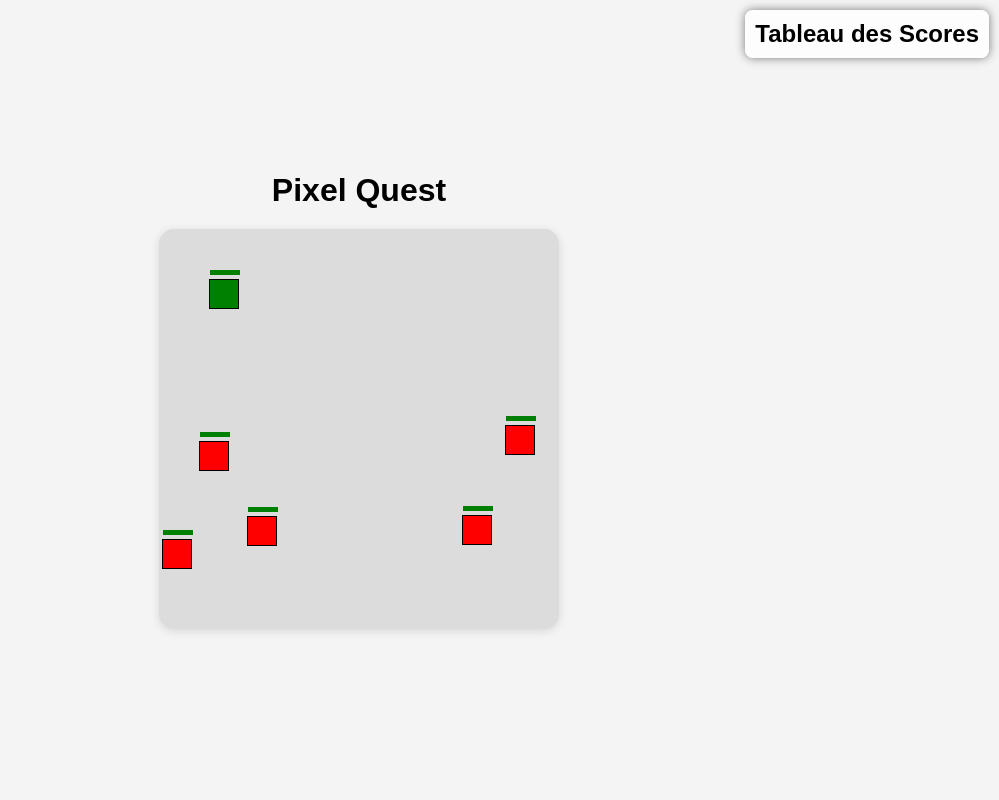
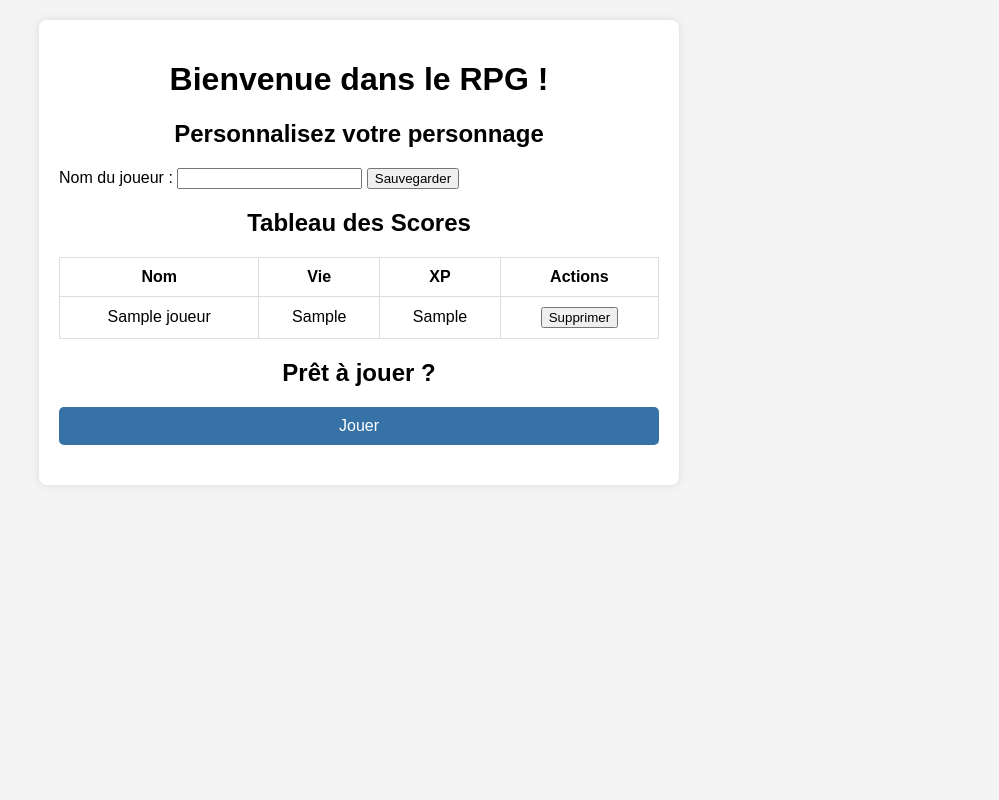
Before and after one commit to devilghostg/Pixel-Quest, a PHP site: page / in a window 1280 px wide. Shown: the whole page, without its empty margins (281-1280 px from the left). Run offline with PHP 8.4, Linux system fonts and the light colour scheme; tables that the repository leaves empty or names only in its code hold one stand-in row (values such as "Sample post").

Commit message:
installation de suppression et accueil

```diff
--- a/db.php
+++ b/db.php
@@ -8,14 +8,14 @@ $conn = new PDO("mysql:host=$host;dbname=$dbname", $username, $password);
 
 if ($_SERVER['REQUEST_METHOD'] == 'POST') {
     $nom = $_POST['nom'];
-    $tempsDeSurvie = $_POST['temps']; // Récupération du temps de survie
+    $tempsDeSurvie = $_POST['temps'];
 
     // Préparation de la requête d'insertion
     $stmt = $conn->prepare("INSERT INTO joueurs (nom, niveau, vie, xp, inventaire, temps_de_survie) VALUES (?, 1, 100, 0, '', ?)");
     $stmt->execute([$nom, $tempsDeSurvie]); // Insertion des valeurs
 
     // Redirection vers la page d'accueil ou une autre page
-    header('Location: index.html');
+    header('Location: game.html');
     exit();
 }
 ?>
--- /dev/null
+++ b/index.php
@@ -0,0 +1,73 @@
+<?php
+
+// Connexion à la base de données
+$host = 'localhost';
+$dbname = 'rpg_game';
+$username = 'root';
+$password = 'root';
+$conn = new PDO("mysql:host=$host;dbname=$dbname", $username, $password);
+
+
+$scores = $conn->query("SELECT nom, niveau, vie, xp, inventaire FROM joueurs ORDER BY xp DESC LIMIT 5")->fetchAll(PDO::FETCH_ASSOC);
+?>
+<!DOCTYPE html>
+<html lang="fr">
+<head>
+    <meta charset="UTF-8">
+    <meta name="viewport" content="width=device-width, initial-scale=1.0">
+    <title>Accueil du Jeu RPG</title>
+    <link rel="stylesheet" href="sources/style.css">
+</head>
+<body>
+    <div class="container">
+        <h1>Bienvenue dans le RPG !</h1>
+
+        <!-- Formulaire de personnalisation du joueur -->
+        <div class="personalization">
+            <h2>Personnalisez votre personnage</h2>
+            <form id="playerForm" method="POST" action="save_player.php">
+                <label for="nom">Nom du joueur :</label>
+                <input type="text" id="nom" name="nom" required>
+                <button type="submit">Sauvegarder</button>
+            </form>
+        </div>
+
+        <!-- Tableau de scores -->
+        <div class="scoreboard">
+            <h2>Tableau des Scores</h2>
+            <table>
+                <thead>
+                    <tr>
+                        <th>Nom</th>
+                        <th>Vie</th>
+                        <th>XP</th>
+                        <th>Actions</th> <!-- Ajoutez une colonne pour les actions -->
+                    </tr>
+                </thead>
+                <tbody>
+                    <?php foreach ($scores as $score): ?>
+                    <tr>
+                        <td><?php echo htmlspecialchars($score['nom']); ?></td>
+                        <td><?php echo htmlspecialchars($score['vie']); ?></td>
+                        <td><?php echo htmlspecialchars($score['xp']); ?></td>
+                        <td>
+                            <!-- Bouton de suppression -->
+                            <form method="POST" action="delete_user.php" style="display:inline;">
+                                <input type="hidden" name="nom" value="<?php echo htmlspecialchars($score['nom']); ?>">
+                                <button type="submit" onclick="return confirm('Êtes-vous sûr de vouloir supprimer cet utilisateur ?');">Supprimer</button>
+                            </form>
+                        </td>
+                    </tr>
+                    <?php endforeach; ?>
+                </tbody>
+            </table>
+        </div>
+
+        <!-- Bouton pour jouer -->
+        <div class="play-button">
+            <h2>Prêt à jouer ?</h2>
+            <a href="game.html" class="button">Jouer</a>
+        </div>
+    </div>
+</body>
+</html>
--- a/sources/game.js
+++ b/sources/game.js
@@ -1,9 +1,11 @@
 document.addEventListener('DOMContentLoaded', function() {
     const gameArea = document.getElementById('game');
     const player = document.createElement('div');
+    const randomPlayerX = Math.random() * 370;
+    const randomPlayerY = Math.random() * 370;
     player.className = 'player';
-    player.style.left = '50px';
-    player.style.top = '50px';
+    player.style.left = randomPlayerX + 'px';
+    player.style.top = randomPlayerY + 'px';
 
     const playerHealthBar = document.createElement('div');
     playerHealthBar.className = 'health-bar';
@@ -31,7 +33,7 @@ document.addEventListener('DOMContentLoaded', function() {
         createEnemy(Math.random() * 370, Math.random() * 370);
     }
 
-    let playerPosition = { x: 50, y: 50 };
+    let playerPosition = { x: randomPlayerX, y: randomPlayerY };
     let playerHealth = 100;
     let survivalTime = 0; // Pour suivre le temps de survie
     let gameOver = false; // Pour indiquer que le jeu est terminé
@@ -81,7 +83,7 @@ document.addEventListener('DOMContentLoaded', function() {
     });
 
     function moveEnemies() {
-        const enemySpeed = 0.00001;
+        const enemySpeed = 1;
 
         enemies.forEach(enemy => {
             const enemyPosition = {
--- a/sources/style.css
+++ b/sources/style.css
@@ -1,93 +1,51 @@
-* {
+body {
+    font-family: Arial, sans-serif;
+    background-color: #f4f4f4;
     margin: 0;
-    padding: 0;
-    box-sizing: border-box;
+    padding: 20px;
 }
 
-body {
-    font-family: Arial, sans-serif;
-    display: flex;
-    flex-direction: column;
-    justify-content: center;
-    align-items: center;
-    height: 100vh;
-    background-color: #f4f4f4;
+.container {
+    max-width: 600px;
+    margin: 0 auto;
+    background: white;
+    padding: 20px;
+    border-radius: 8px;
+    box-shadow: 0 0 10px rgba(0, 0, 0, 0.1);
 }
 
-header {
-    margin-bottom: 20px;
+h1, h2 {
+    text-align: center;
 }
 
-#game {
-    width: 400px;
-    height: 400px;
-    background-color: #dcdcdc;
-    position: relative;
-    border-radius: 15px;
-    box-shadow: rgba(99, 99, 99, 0.2) 0px 2px 8px 0px;
+.personalization, .scoreboard, .play-button {
+    margin: 20px 0;
 }
 
-.player, .enemy {
-    width: 30px;
-    height: 30px;
-    position: absolute;
+table {
+    width: 100%;
+    border-collapse: collapse;
 }
 
-.player {
-    background-color: green;
+table, th, td {
+    border: 1px solid #ddd;
 }
 
-.enemy {
-    background-color: red;
+th, td {
+    padding: 10px;
+    text-align: center;
 }
 
-.player, .enemy {
-    width: 30px;
-    height: 30px;
-    position: absolute;
-    border: 1px solid black;
+.button {
+    display: block;
+    background: #3772A6;
+    color: white;
+    text-decoration: none;
+    padding: 10px;
+    text-align: center;
+    border-radius: 5px;
 }
 
-.player {
-    background-color: green;
+.button:hover {
+    background: #85D932;
 }
-
-.enemy {
-    background-color: red;
-}
-
-/* Styles pour la barre de vie */
-.health-bar {
-    width: 30px;
-    height: 5px;
-    background-color: green;
-    position: absolute;
-    top: -10px;
-    left: 0;
-}
-
-.game-over {
-    position: absolute;
-    top: 50%;
-    left: 50%;
-    transform: translate(-50%, -50%);
-    background: rgba(0, 0, 0, 0.8);
-    color: white;
-    padding: 20px;
-    border-radius: 10px;
-    text-align: center;
-    z-index: 10;
-}
-
-#scoreboard {
-    position: absolute;
-    top: 10px;
-    right: 10px;
-    background: rgba(255, 255, 255, 0.8);
-    padding: 10px;
-    border-radius: 8px;
-    box-shadow: 0 0 10px rgba(0, 0, 0, 0.5);
-}
-ol{
-    list-style-type: none;
-}
```
Also changed, not shown: db/connect_db.php (added, +16 -0 lines), delete_user.php (added, +21 -0 lines), save_player.php (added, +20 -0 lines), sources/game.css (added, +96 -0 lines), game.html (renamed from index.html).
